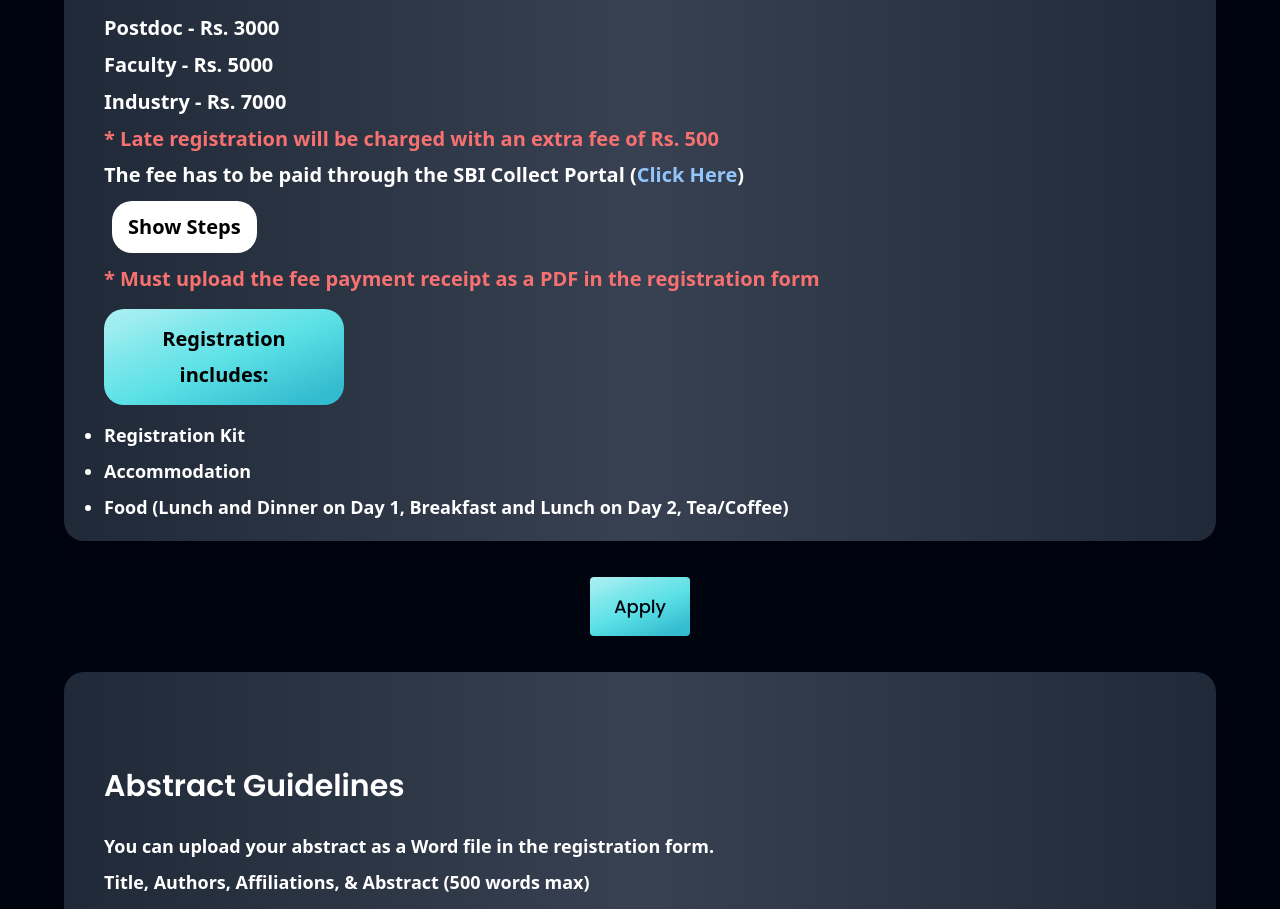
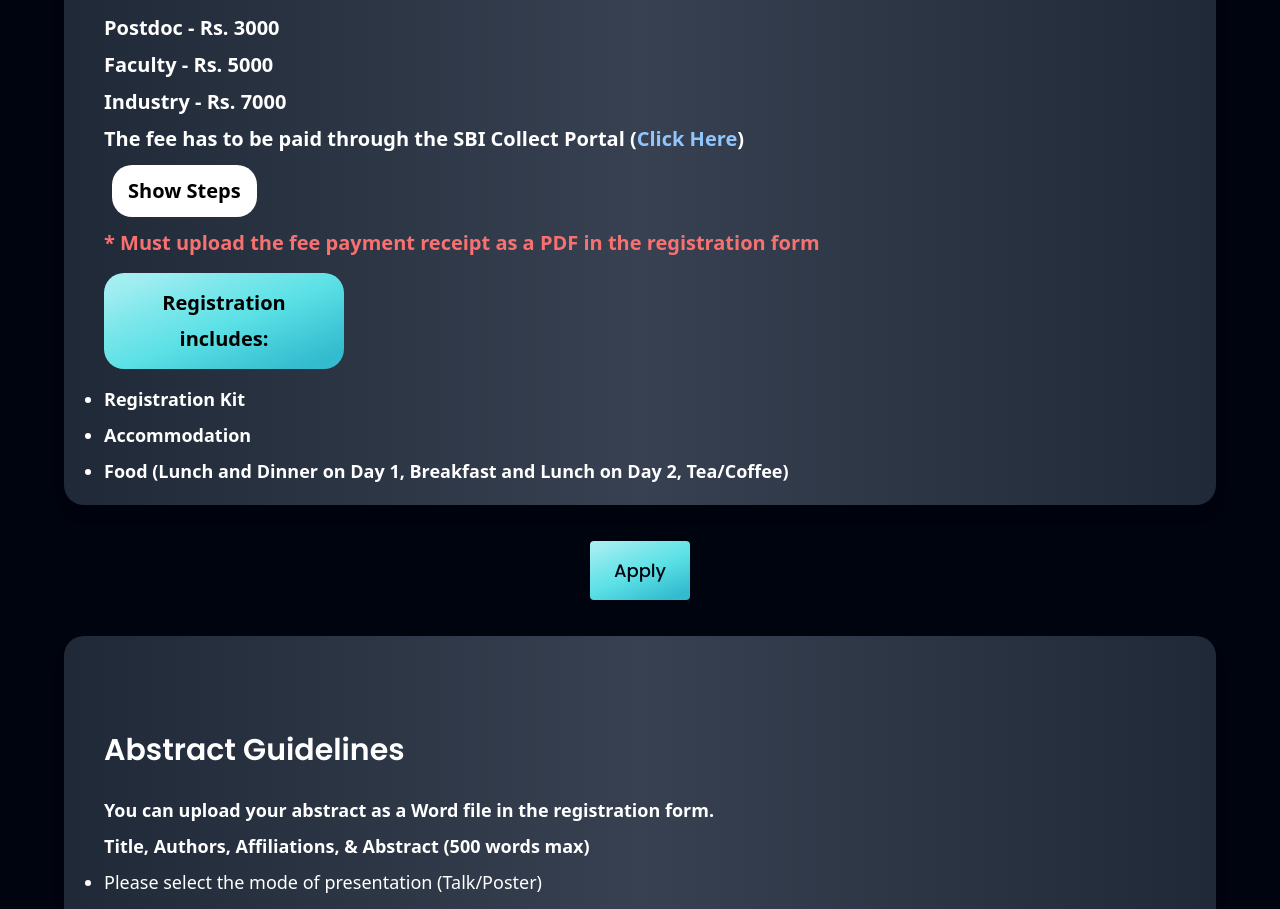
Before and after one commit to prathamdupare/workshop, a React (Vite) app: page / in a window 1280 px wide. Shown: the part 5069-5978 px from the top of the page. Built offline with nearby package versions, Linux system fonts and the light colour scheme.

Commit message:
remove payments

```diff
--- a/src/components/Payments.jsx
+++ b/src/components/Payments.jsx
@@ -70,9 +70,6 @@ const Payments = () => {
                 </strong>
               </li>
             </ul>
-            <p className="text-red-400 font-extrabold text-[20px]">
-              * Late registration will be charged with an extra fee of Rs. 500
-            </p>
             <p className="font-bold text-[20px]">
               The fee has to be paid through the SBI Collect Portal (
               <a
```
